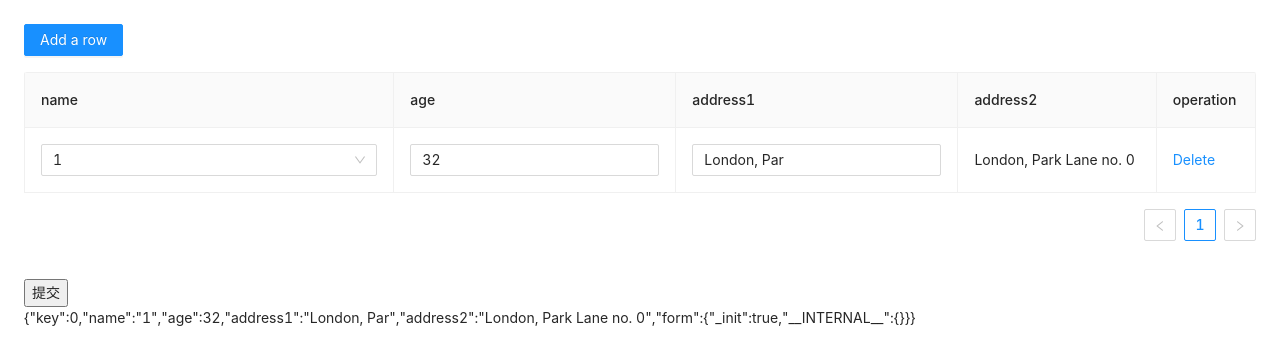
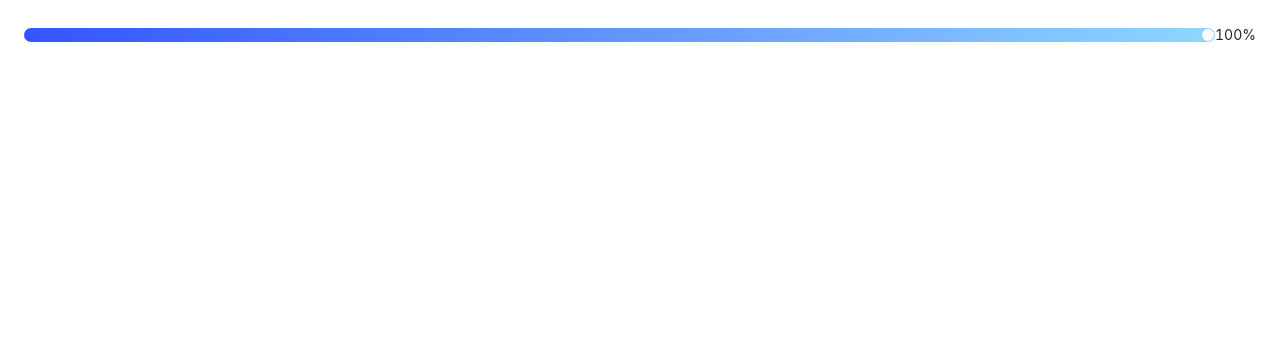
Before and after one commit to cscxxx/custom-components, a React (Create React App) app: page / in a window 1280 px wide. Shown: the top 364 px of the page. Built offline with nearby package versions, Linux system fonts and the light colour scheme.

Commit message:
添加进度条
添加进度条

```diff
--- a/src/index.tsx
+++ b/src/index.tsx
@@ -4,9 +4,10 @@ import EditableTable from "./EditableTable/index.tsx";
 import UseReducerTaskApp from "./Reducer/index";
 import CTXAndReducer from "./CTXAndReducer/index";
 // import UseReducerTaskApp from "./UseReducerTaskApp/index";
+import Temp from "./temp/index.tsx";
 
 import FormPage from "./FormPage/index.tsx";
 
 createRoot(document.getElementById("container") as HTMLElement).render(
-  <EditableTable />
+  <Temp />
 );
--- /dev/null
+++ b/src/temp/index.tsx
@@ -0,0 +1,47 @@
+import { Progress } from "antd";
+import "antd/dist/antd.css";
+import { useEffect, useRef } from "react";
+export default () => {
+  const ref = useRef<HTMLDivElement>(null);
+  useEffect(() => {}, []);
+  return (
+    <div
+      style={{
+        display: "flex",
+        alignItems: "center",
+        width: "100%",
+      }}
+    >
+      <div
+        style={{
+          width: "100%",
+          display: "flex",
+          alignItems: "center",
+          height: 14,
+          //   backgroundColor: "pink",
+          position: "relative",
+        }}
+      >
+        <div
+          style={{
+            border: "6px solid #fff",
+            borderRadius: "50%",
+            position: "absolute",
+            left: `calc(${100}% - 13px)`,
+          }}
+        ></div>
+        <div
+          className="progress"
+          style={{
+            width: "100%",
+            height: 14,
+            // 设置渐变色
+            background: "linear-gradient(90deg, #3355ff 0%, #90d5ff 100%)",
+            borderRadius: 10,
+          }}
+        ></div>
+      </div>
+      <div>100%</div>
+    </div>
+  );
+};
```
Also changed, not shown: 1 other file (tests, documents, lock files or other folders).
